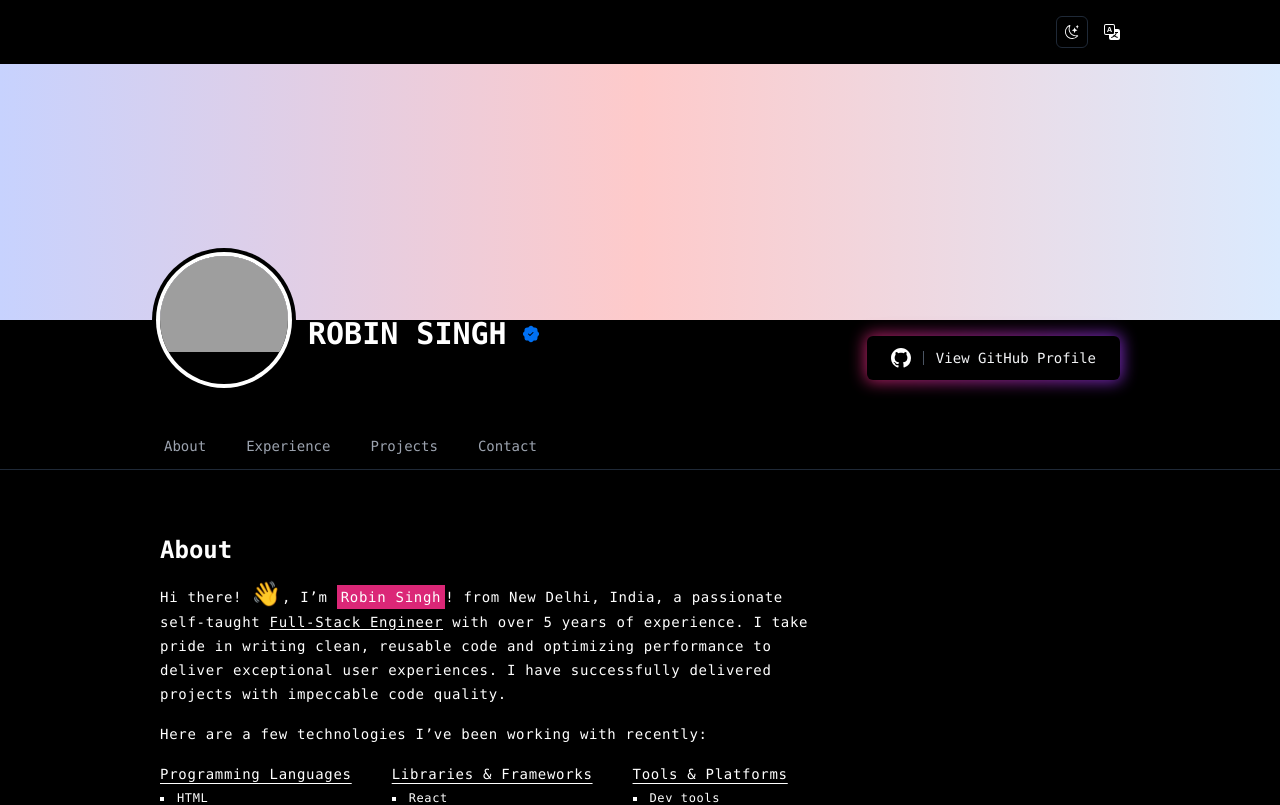
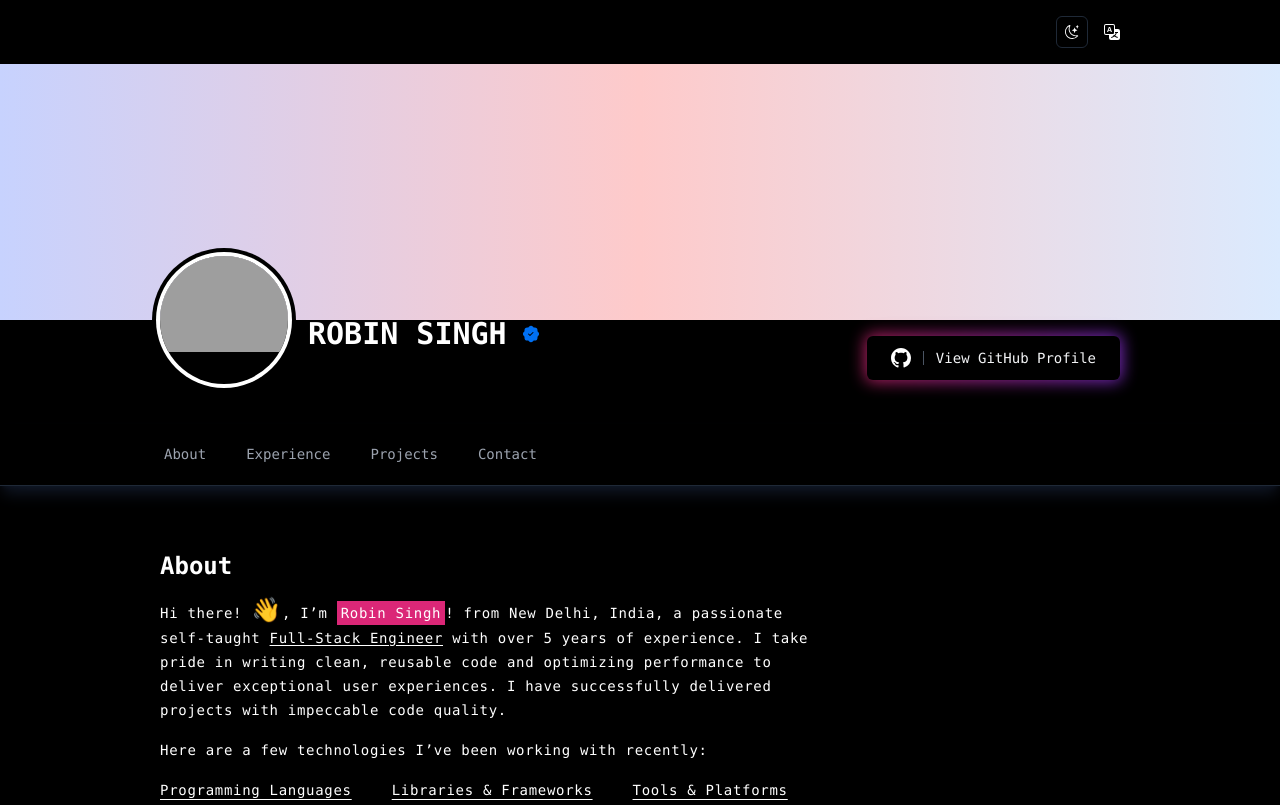
Before and after one commit to robinsingh1912/portfolio, a Next.js app: page / in a window 1280 px wide. Shown: the top 805 px of the page. Built offline with nearby package versions, Linux system fonts and the light colour scheme; grey boxes are pictures that could not be loaded.

Commit message:
feat: :lipstick: Make Navbar Sticky for Enhanced User Navigation

```diff
--- a/src/app/page.tsx
+++ b/src/app/page.tsx
@@ -2,11 +2,13 @@ import AboutSection from '@/components/AboutSection/AboutSection';
 import ContactSection from '@/components/ContactSection/ContactSection';
 import ExperienceSection from '@/components/ExperienceSection/ExperienceSection';
 import HeroSection from '@/components/HeroSection/HeroSection';
+import Navbar from '@/components/Navbar/Navbar';
 
 export default function Home() {
   return (
     <>
       <HeroSection />
+      <Navbar />
       <AboutSection />
       <ExperienceSection />
       <ContactSection />
--- a/src/components/HeroSection/HeroSection.tsx
+++ b/src/components/HeroSection/HeroSection.tsx
@@ -54,39 +54,6 @@ export default function HeroSection() {
           </div>
         </div>
       </div>
-      {/* Navbar */}
-      <div className='mt-6 sm:mt-2 2xl:mt-5'>
-        <div className='border-b border-gray-800'>
-          <div className={`container mt-10`}>
-            <nav className='-mb-px flex gap-x-8 flex-wrap' aria-label='Tabs'>
-              <a
-                href='#about'
-                className='hover:border-pink-600 hover:text-white active:border-pink-600 border-transparent text-gray-400 whitespace-nowrap py-3 px-1 border-b-2 font-medium text-sm font-mono'
-              >
-                About
-              </a>
-              <a
-                href='#experience'
-                className='hover:border-pink-600 hover:text-white active:border-pink-600 border-transparent text-gray-400 whitespace-nowrap py-3 px-1 border-b-2 font-medium text-sm font-mono'
-              >
-                Experience
-              </a>
-              <a
-                href='#projects'
-                className='hover:border-pink-600 hover:text-white active:border-pink-600 border-transparent text-gray-400 whitespace-nowrap py-3 px-1 border-b-2 font-medium text-sm font-mono'
-              >
-                Projects
-              </a>
-              <a
-                href='#contact'
-                className='hover:border-pink-600 hover:text-white active:border-pink-600 border-transparent text-gray-400 whitespace-nowrap py-3 px-1 border-b-2 font-medium text-sm font-mono'
-              >
-                Contact
-              </a>
-            </nav>
-          </div>
-        </div>
-      </div>
     </section>
   );
 }
--- /dev/null
+++ b/src/components/Navbar/Navbar.tsx
@@ -0,0 +1,36 @@
+export default function Navbar() {
+  return (
+    <div className='mt-6 sm:mt-2 2xl:mt-5 sticky top-0 bg-black shadow-lg shadow-gray-900'>
+      <div className='border-b border-gray-800'>
+        <div className={`container mt-10`}>
+          <nav className='-mb-px flex gap-x-8 flex-wrap py-2' aria-label='Tabs'>
+            <a
+              href='#about'
+              className='hover:border-pink-600 hover:text-white active:border-pink-600 border-transparent text-gray-400 whitespace-nowrap py-3 px-1 border-b-2 font-medium text-sm font-mono'
+            >
+              About
+            </a>
+            <a
+              href='#experience'
+              className='hover:border-pink-600 hover:text-white active:border-pink-600 border-transparent text-gray-400 whitespace-nowrap py-3 px-1 border-b-2 font-medium text-sm font-mono'
+            >
+              Experience
+            </a>
+            <a
+              href='#projects'
+              className='hover:border-pink-600 hover:text-white active:border-pink-600 border-transparent text-gray-400 whitespace-nowrap py-3 px-1 border-b-2 font-medium text-sm font-mono'
+            >
+              Projects
+            </a>
+            <a
+              href='#contact'
+              className='hover:border-pink-600 hover:text-white active:border-pink-600 border-transparent text-gray-400 whitespace-nowrap py-3 px-1 border-b-2 font-medium text-sm font-mono'
+            >
+              Contact
+            </a>
+          </nav>
+        </div>
+      </div>
+    </div>
+  );
+}
```
